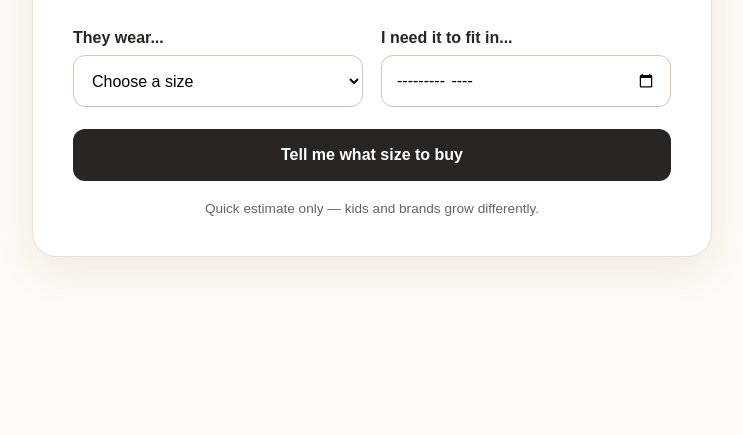
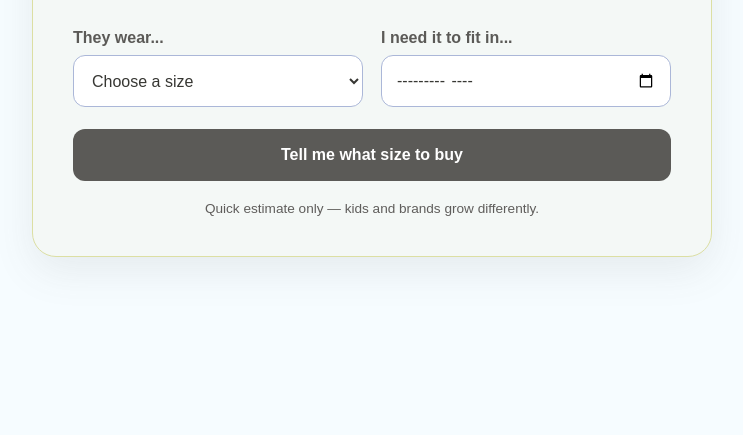
Before and after one commit to saralufrano/kids-size-calculator, a plain HTML site: page index.html in a window 1280 px wide. Shown: the part 365-800 px from the top of the page, without its empty margins (268-1011 px from the left). Drawn offline with Linux system fonts and the light colour scheme.

Commit message:
Update site colors to panda illustration palette

```diff
--- a/index.html
+++ b/index.html
@@ -13,26 +13,27 @@
       place-items: center;
       padding: 24px;
       font-family: Arial, sans-serif;
-      background: #fffaf5;
-      color: #292522;
+      background: #f6fcff;
+      color: #5b5a57;
     }
     main {
       width: min(680px, 100%);
-      background: white;
-      border: 1px solid #eadfd5;
+      background: #f4f8f6;
+      border: 1px solid #dcdFA3;
       border-radius: 24px;
       padding: 40px;
-      box-shadow: 0 14px 40px rgba(60, 42, 30, 0.08);
+      box-shadow: 0 14px 40px rgba(91, 90, 87, 0.10);
     }
     h1 {
       margin: 0 0 10px;
       font-size: clamp(2rem, 6vw, 3.5rem);
       line-height: 1;
+      color: #373733;
     }
     .intro {
       margin: 0 0 32px;
       font-size: 1.1rem;
-      color: #6b625c;
+      color: #5f5d5b;
     }
     .fields {
       display: grid;
@@ -51,26 +52,28 @@
       font: inherit;
     }
     select, input {
-      border: 1px solid #cfc5bd;
+      border: 1px solid #abb7d8;
       padding: 0 14px;
-      background: white;
+      background: #ffffff;
+      color: #373733;
     }
     button {
       margin-top: 22px;
       border: 0;
-      background: #292522;
+      background: #5b5a57;
       color: white;
       font-weight: 700;
       cursor: pointer;
     }
-    button:hover { opacity: 0.9; }
+    button:hover { background: #4f4e4b; }
     #result {
       display: none;
       margin-top: 26px;
       padding: 24px;
       border-radius: 16px;
-      background: #fff1dc;
+      background: #afdc99;
       text-align: center;
+      color: #373733;
     }
     #result.show { display: block; }
     #sizeResult {
@@ -80,7 +83,7 @@
       font-weight: 800;
     }
     #detail, .note {
-      color: #6b625c;
+      color: #5f5d5b;
     }
     .note {
       margin: 20px 0 0;
```
